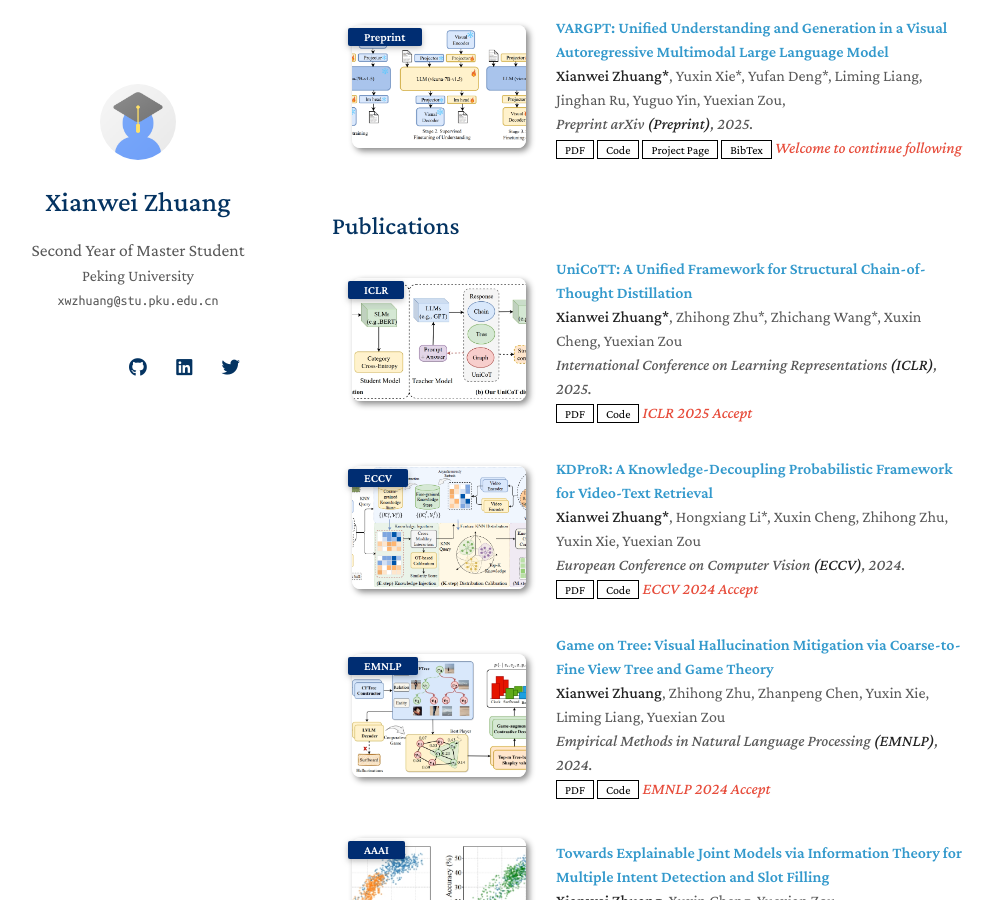
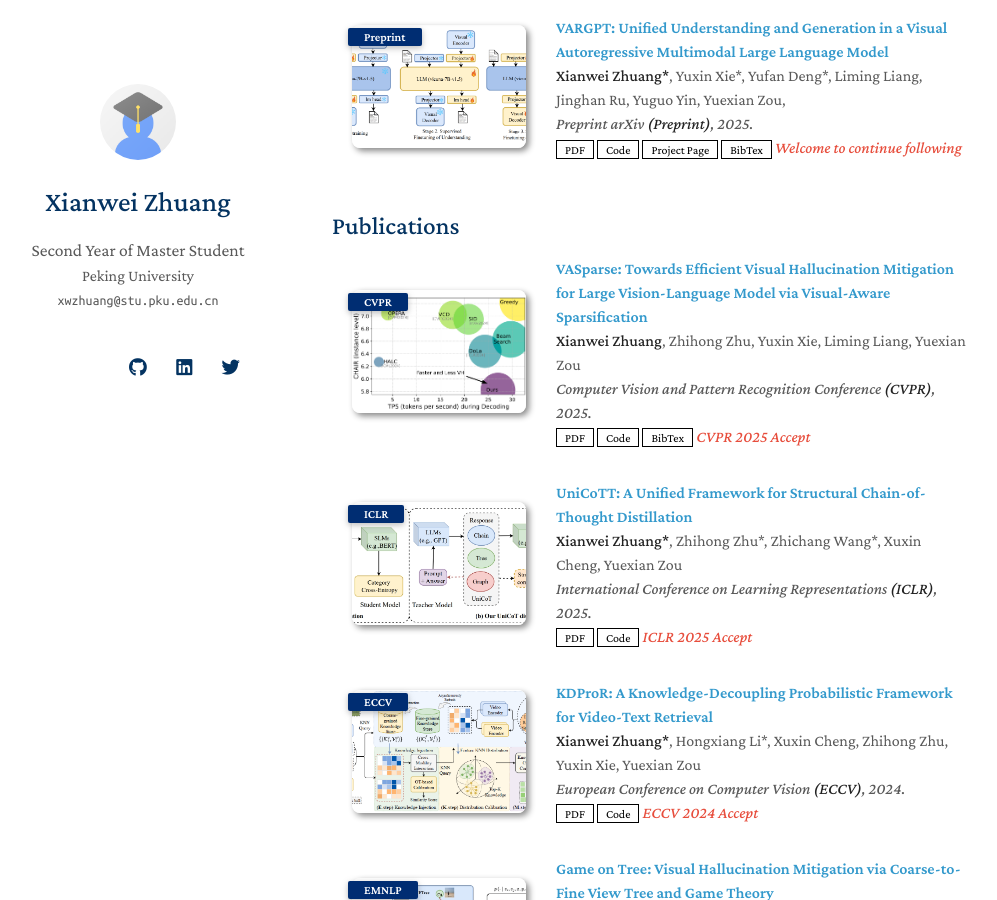
Before and after one commit to mengchuang123/mengchuang123.github.io, a Jekyll site: the page built from index.md, in a window 1280 px wide and 900 px high, scrolled down 806 px. Shown: the whole window, without its empty margins (138-1135 px from the left). Built offline with Jekyll 4.4.1, drawn with Linux system fonts in a browser that asks for light colours; nearby versions of some CDN libraries; a style sheet for code colours, icons or effects is not loaded; our own code applies the rules of GitHub Pages for plain Markdown files.

Commit message:
Update publications.yml

```diff
--- a/_data/publications.yml
+++ b/_data/publications.yml
@@ -1,4 +1,14 @@
 main:
+  - title: "VASparse: Towards Efficient Visual Hallucination Mitigation for Large Vision-Language Model via Visual-Aware Sparsification"
+    authors: <strong>Xianwei Zhuang</strong>, Zhihong Zhu, Yuxin Xie, Liming Liang, Yuexian Zou
+    conference_short: CVPR
+    conference: Computer Vision and Pattern Recognition Conference <strong>(CVPR)</strong>, 2025.
+    pdf: https://arxiv.org/abs/2501.06553
+    code: https://github.com/mengchuang123/VASparse-github
+    notes: CVPR 2025 Accept
+    bibtex: https://github.com/mengchuang123/VASparse-github
+    image: ./assets/img/pub-2.png
+
   - title: "UniCoTT: A Unified Framework for Structural Chain-of-Thought Distillation"
     authors: <strong>Xianwei Zhuang*</strong>, Zhihong Zhu*, Zhichang Wang*, Xuxin Cheng, Yuexian Zou
     conference_short: ICLR
```
